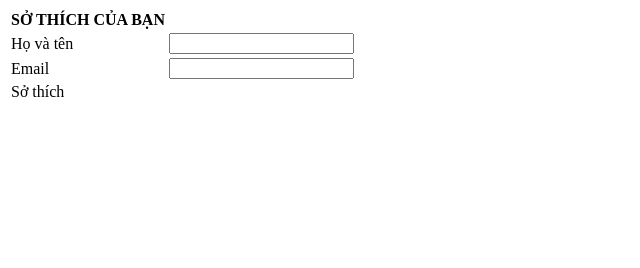
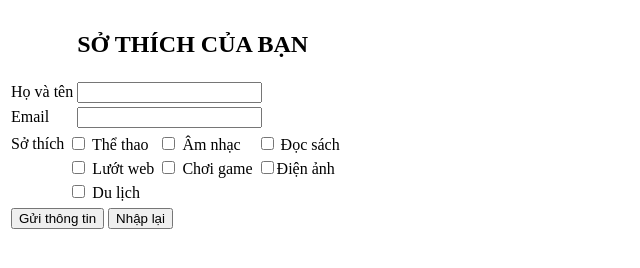
Before and after one commit to Thanhtruong2002/A0322I1-L-THANH-TR-NG, a plain HTML site: page ss5_HTML form & table/Bài Tập/tao_form_don_gian/[BT] Tao_form_don_gian.html in a window 1280 px wide. Shown: the whole page, without its empty margins (0-640 px from the left). Drawn offline with Linux system fonts and the light colour scheme.

Commit message:
tao_form_don_gian

```diff
--- a/ss5_HTML form & table/Bài Tập/tao_form_don_gian/[BT] Tao_form_don_gian.html
+++ b/ss5_HTML form & table/Bài Tập/tao_form_don_gian/[BT] Tao_form_don_gian.html
@@ -2,31 +2,59 @@
 <html lang="en">
 <head>
     <meta charset="UTF-8">
-    <title>[BT tạo form đơn giản</title>
+    <title>Tạo form đơn giản</title>
 </head>
 <body>
 <form method="post" action="url">
     <table>
         <tr>
-            <th>SỞ THÍCH CỦA BẠN</th>
-        </tr>
+            <th>
+                <td><h2>SỞ THÍCH CỦA BẠN</h2></td>
+            </th>
+        </>
         <tr>
             <td>Họ và tên</td>
             <td>
-                <input type="textbox" name="ho_va_ten" value=""/>
+                <input type="textbox" name="yourname" value=" ">
             </td>
         </tr>
         <tr>
-            <td>Email</td>
+            <td>Email </td>
             <td>
-                <input type="textbox" name="Email" value=""/>
+                <input type="textbox" name="email" value=" ">
+            </td>
+        </tr>
+    </table>
+    <table>
+        <tr>
+            <td>Sở thích</td>
+            <td> <input type="checkbox" name="TT" value=" "/> Thể thao</td>
+            <td><input type="checkbox" name="AN" value=" "/> Âm nhạc</td>
+            <td><input type="checkbox" name="ĐS" value=" "/> Đọc sách</td>
+        </tr>
+        <tr>
+            <td>
+            <td><input type="checkbox" name="AN" value=" "/> Lướt web</td>
+            <td><input type="checkbox" name="AN" value=" "/> Chơi game</td>
+            <td><input type="checkbox" name="AN" value=" "/>Điện ảnh</td>
             </td>
         </tr>
         <tr>
-            <td>Sở thích</td>
-
+            <td></td>
+            <td><input type="checkbox" name="AN" value=" "/> Du lịch</td>
         </tr>
     </table>
+    <table>
+
+        <tr>
+            <td>
+                <input type="submit" value="Gửi thông tin">
+                <input type="submit" value="Nhập lại">
+            </td>
+        </tr>
+    </table>
+
+
 </form>
 </body>
 </html>
```
